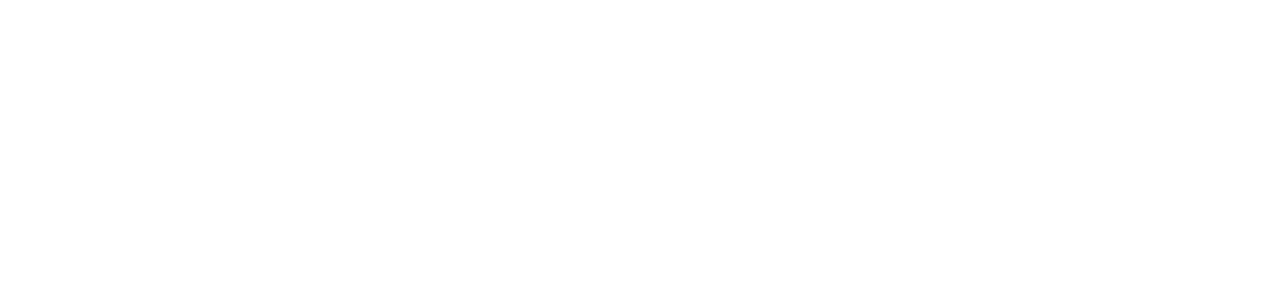
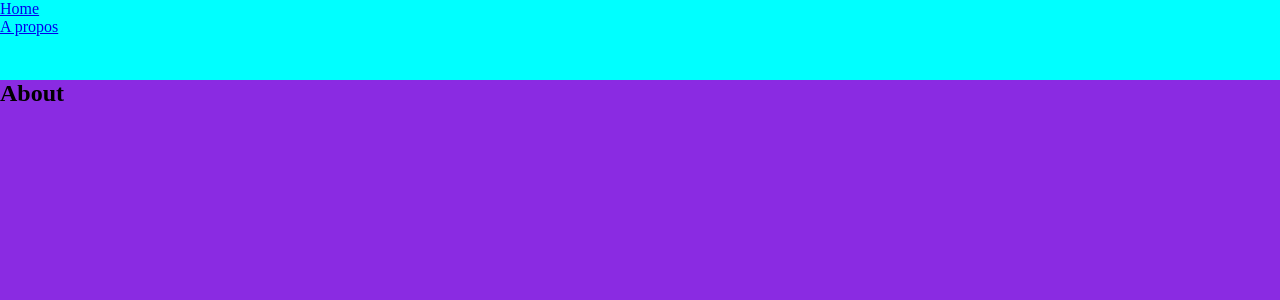
Before and after one commit to raphoudre/maisondupommier, a React (Create React App) app: page /about in a window 1280 px wide. Before the commit this address had no page. Shown: the top 300 px of the page. Built offline with nearby package versions, Linux system fonts and the light colour scheme.

Commit message:
test commit for vps 2

```diff
--- a/src/App.js
+++ b/src/App.js
@@ -11,7 +11,7 @@
     <Router>
       <Routes>
         <Route exact path='/' element={<Home/>}/>
-        <Route exact path='/' element={<About/>}/>
+        <Route exact path='/about' element={<About/>}/>
       </Routes>
     </Router>
   );
--- a/src/components/pages/About.js
+++ b/src/components/pages/About.js
@@ -0,0 +1,14 @@
+import React from 'react';
+import Wrapper from '../Wrapper';
+
+const About = () => {
+    return (
+        <>
+            <Wrapper>
+                <h2>About</h2>
+            </Wrapper>
+        </>
+    );
+};
+
+export default About;
--- a/src/components/pages/Home.js
+++ b/src/components/pages/Home.js
@@ -4,9 +4,9 @@
 const Home = () => {
     return (
         <>
-        <Wrapper>
-            <h1>Yo</h1>
-        </Wrapper>
+            <Wrapper>
+                <h1>Yo</h1>
+            </Wrapper>
         </>
     );
 };
--- a/src/styles/Containers.css
+++ b/src/styles/Containers.css
@@ -4,15 +4,27 @@
 }
 
 .wrapperContainer{
+    display: flex;
+    flex-direction: column;
+    align-items: center;
     height: 100vh;
+    width: 100vw;
+    max-width: 100vw;
     margin: 0;
     padding: 0;
 }
 .navContainer{
     height: 10%;
+    width: 100%;
+    max-width: 100vw;
     background-color: aqua;
 }
 .childContainer{
     height: 90%;
+    width: 100%;
+    max-width: 100vw;
     background-color: blueviolet;
 }
+.pageContainer{
+
+}
```
